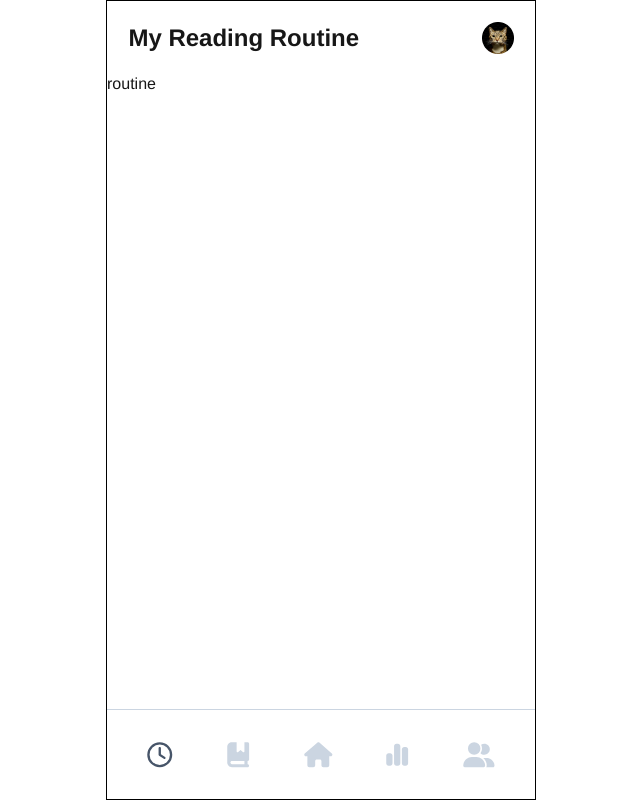
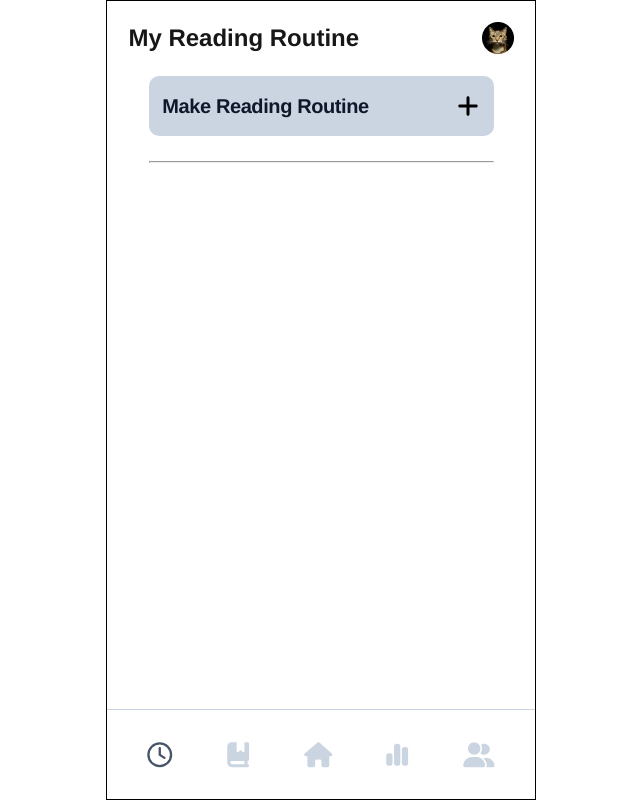
Before and after one commit to CSID-DGU/2024-2-OSSProj-PAGE6-06, a Next.js app in the folder frontend/: page /routine in a window 1280 px wide. Shown: the whole page, without its empty margins (319-959 px from the left). Built offline with nearby package versions, Linux system fonts and the light colour scheme.

Commit message:
feat: routinepage layout

```diff
--- a/frontend/components/_styled/routineStyled.jsx
+++ b/frontend/components/_styled/routineStyled.jsx
@@ -1 +1,21 @@
 import styled from "styled-components";
+
+export const RoutineContainer = styled.div`
+    width: 100%;
+    display: flex;
+    flex-direction: column;
+    align-items: center;
+`;
+
+export const RoutineContentContainer = styled.div`
+    width: 100%;
+    display: flex;
+    flex-direction: column;
+    align-items: center;
+`;
+export const Line = styled.hr`
+    width:345px;
+    height:1px;
+    background: #94A3B8;
+    margin-top: 25px;
+`;
--- /dev/null
+++ b/frontend/components/routine/MakeRoutine.jsx
@@ -0,0 +1,16 @@
+import React from 'react';
+import * as S from './Styled';
+import Link from 'next/link';
+import { FontAwesomeIcon } from "@fortawesome/react-fontawesome";
+import { faPlus } from "@fortawesome/free-solid-svg-icons";
+export default function MakeRoutine(props) {
+    return (
+        <Link href='/makeRoutine'>
+            <S.MakeRoutineButton>
+                <S.MakeRoutineButtonText>Make Reading Routine</S.MakeRoutineButtonText>
+                <S.PlusIcon icon={faPlus} />
+            </S.MakeRoutineButton>
+        </Link>
+
+    );
+}
--- /dev/null
+++ b/frontend/components/routine/Styled.jsx
@@ -0,0 +1,26 @@
+import { FontAwesomeIcon } from "@fortawesome/react-fontawesome";
+import styled from "styled-components";
+//MakeRoutineButton
+export const MakeRoutineButton = styled.button`
+    width:345px;
+    height:60px;
+    border-radius: 10px;
+    border:none;
+    background: #CBD5E1;
+    display:flex;
+    justify-content: space-between;
+    align-items:center;
+    padding: 4%;
+
+`;
+export const MakeRoutineButtonText = styled.div`
+    color: #0F172A;
+    font-size: 20px;
+    font-weight: 600;
+    line-height: 132%;
+    letter-spacing: -0.4px;
+`;
+export const PlusIcon = styled(FontAwesomeIcon)`
+    width: 24px;
+    height: 24px;
+`;
--- a/frontend/pages/routine/index.jsx
+++ b/frontend/pages/routine/index.jsx
@@ -1,11 +1,14 @@
 import Header from "@/components/layout/Header";
-import * as MS from "../../components/_styled/mainStyled";
-
+import * as RS from "@/components/_styled/routineStyled";
+import MakeRoutine from "@/components/routine/MakeRoutine";
 export default function Routine() {
   return (
-    <MS.MainWrapper>
-      <Header path="My Reading Routine" />
-      <MS.MainContainer>routine</MS.MainContainer>
-    </MS.MainWrapper>
+    <RS.RoutineContainer>
+        <Header path="My Reading Routine" />
+        <RS.RoutineContentContainer>
+          <MakeRoutine />
+          <RS.Line />
+        </RS.RoutineContentContainer>
+    </RS.RoutineContainer>
   );
 }
```
Also changed, not shown: frontend/components/routine/RoutineList.jsx (added, +12 -0 lines), frontend/components/routine/routine.md (deleted, +0 -1 lines), frontend/pages/routine/makeRoutine.jsx (added, +11 -0 lines).
